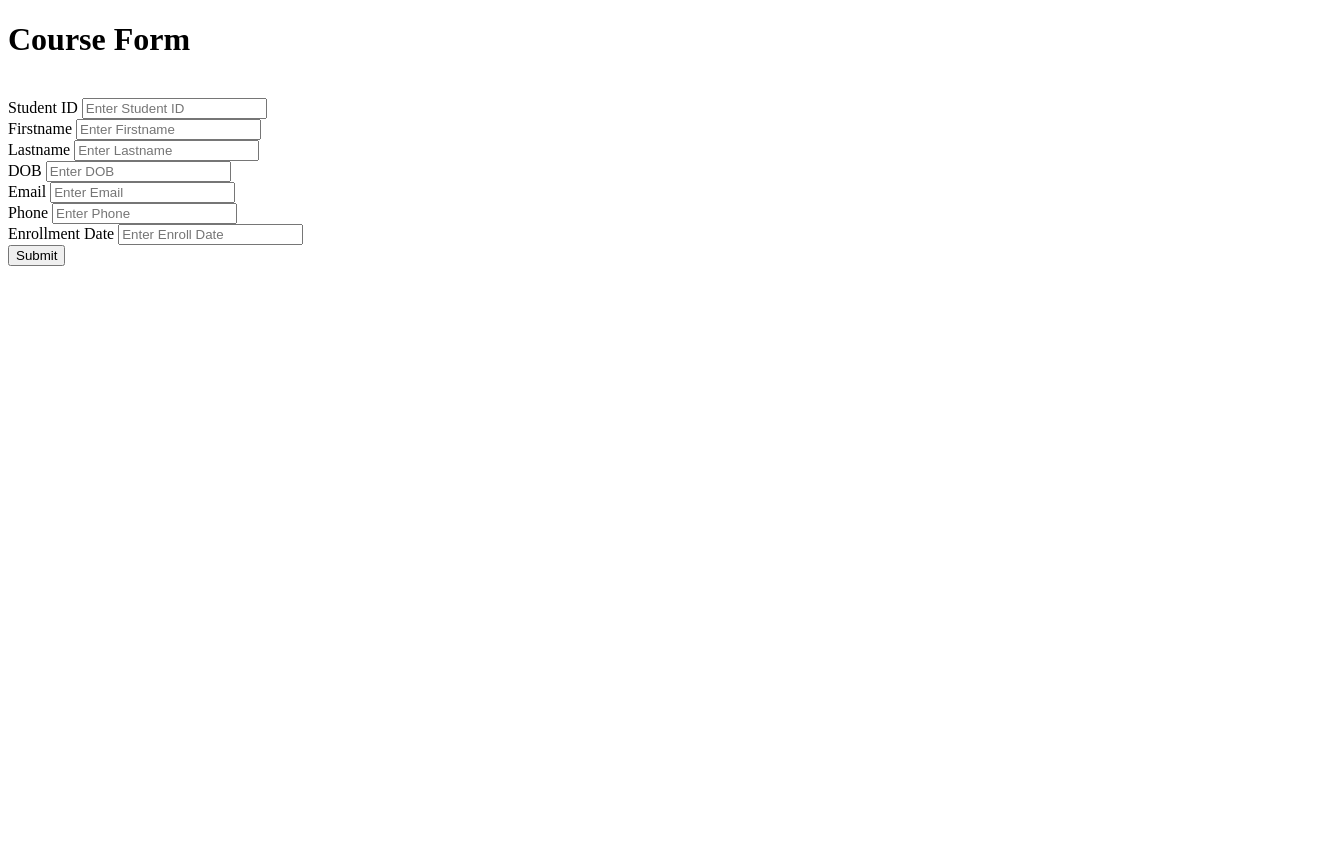
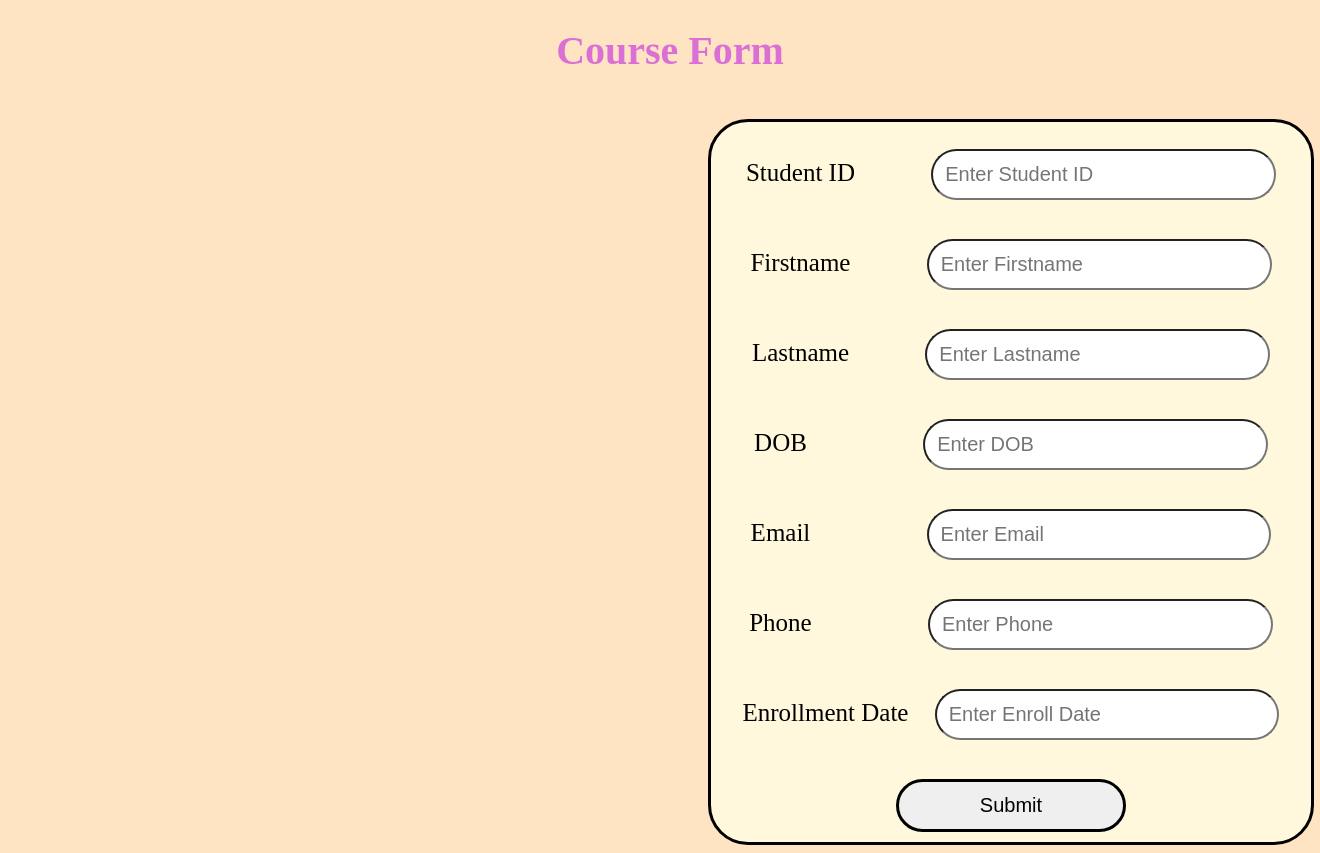
Before and after one commit to Naveenpyit/API_1, a Django app: page / in a window 1320 px wide. Before the commit the page ends 266 px from the top, so only its background shows below. Run offline with Django 5.2, Linux system fonts and the light colour scheme.

Commit message:
feat:Not finished

```diff
--- a/family/templates/first.html
+++ b/family/templates/first.html
@@ -5,14 +5,67 @@
     <meta charset="UTF-8">
     <meta name="viewport" content="width=device-width, initial-scale=1.0">
     <title>Frontend</title>
+
+    <style>
+        body{
+            background-color: bisque;
+        }
+        h1{
+            text-align: center;
+            font-size: 40px;
+            margin-left: 20px;
+            color: orchid;
+        }
+        form{
+            display: flex;
+            flex-direction: column;
+            height: 720px;
+            width: 600px;
+            background-color: cornsilk;
+            /* margin: 100px; */
+            margin-left: 700px;
+            border-radius: 40px;
+            border: solid;
+            border-color: black;
+            text-align: center;
+        }
+        .group{
+            padding: 12px;
+            font-size: 25px;
+            margin-top: 15px;
+        }
+        .box{
+            padding: 12px;
+            border-radius: 30px;
+            width: 55% ;
+            font-size: 20px;
+            margin-left: 20px;
+            color: blue;
+        }
+        #stud_id,#firstname,#lastname{
+            margin-left: 70px;
+        }
+        #dob,#phone,#email{
+            margin-left: 110px;
+        }
+        #submit{
+            padding: 12px;
+            text-align: center;
+            border-radius: 30px;
+            border:solid ;
+            width: 40%;
+            font-size: 20px;
+        }
+    </style>
 </head>
 <body>
     <h1>Course Form </h1>
     <br>
     <form id="login" method="POST">
+        {% csrf_token %}
         <div class="group">
             <label>Student ID</label>
-            <input id="stud_id" class="box" type="number" placeholder="Enter Student ID">
+            <input id="stud_id" class="box" type="text" placeholder="Enter Student ID">
         </div>
         <div class="group">
             <label>Firstname</label>
@@ -42,5 +95,14 @@
             <button id="submit" onclick="posting(event)"> Submit</button>
         </div>
     </form>
+
+    <script>
+        function posting(event){
+            event.preventDefault();
+
+            const id=document.getElementById('stud_id').value;
+
+        }
+    </script>
 </body>
 </html>
```
